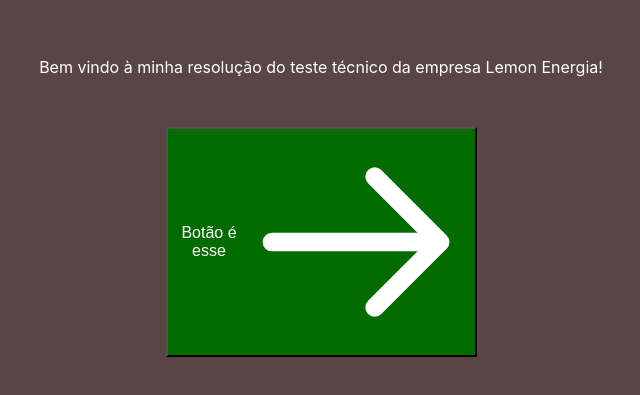
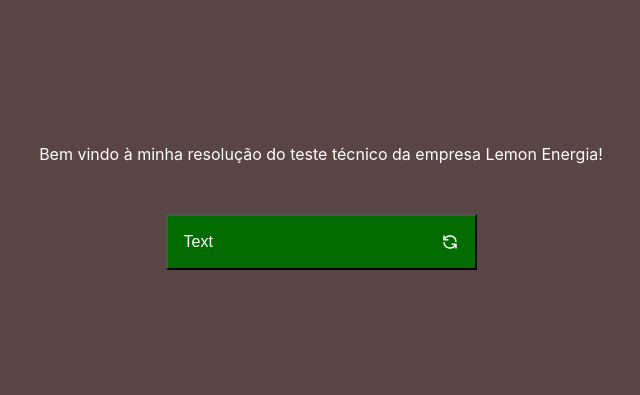
Before and after one commit to joaodslourenco/teste-lemon, a React (Create React App) app: page / in a window 1280 px wide. Shown: the part 193-588 px from the top of the page, without its empty margins (319-959 px from the left). Built offline with nearby package versions, Linux system fonts and the light colour scheme.

Commit message:
color, icon and disabled props ok

```diff
--- a/src/components/Button.jsx
+++ b/src/components/Button.jsx
@@ -4,7 +4,7 @@
   return (
     <Botao color={props.color} icon={props.icon} disabled={props.disabled}>
       {props.children}
-      {props.icon}
+      <Icon>{props.children ? props.icon : null}</Icon>
     </Botao>
   )
 }
@@ -17,9 +17,13 @@
   height: inherit;
   width: inherit;
   font-size: 16px;
+  padding: 16px;
   align-items: center;
-  justify-content: ${props => (props.icon ? 'space-around' : 'center')};
-  color: ${props => (props.color == 'primary' ? '#fff' : '#000')};
+  justify-content: ${props => (props.icon ? 'space-between' : 'center')};
+  color: ${props =>
+    props.color == 'primary' || (props.color == 'secondary' && props.disabled)
+      ? '#fff'
+      : '#000'};
   cursor: ${props => (props.disabled ? 'not-allowed' : 'pointer')};
   background-color: ${props =>
     (props.color == 'primary' && props.disabled ? '#B7D0B6' : null) ||
@@ -41,3 +45,8 @@
       (props.color == 'secondary' && '#DCAC0D')};
   }
 `
+
+const Icon = styled.i`
+  height: 18px;
+  width: 18px; ;
+`
--- a/src/components/Homepage.jsx
+++ b/src/components/Homepage.jsx
@@ -8,9 +8,11 @@
       <p>
         Bem vindo à minha resolução do teste técnico da empresa Lemon Energia!
       </p>
+      {/* Container voltado para a demonstração da adaptação do tamanho do componente Button */}
       <Container>
-        <Button color="primary" icon={arrowRight}>
-          Botão é esse
+        {/* O componente Button pode receber três props: color('primary','secondary'); icon(arrowRight, check, refresh); disabled(boolean) */}
+        <Button color="primary" icon={refresh}>
+          Text
         </Button>
       </Container>
     </Background>
@@ -28,6 +30,6 @@
 `
 /* hipótese em que o componente Button é inserido em uma div com tamanho maior*/
 const Container = styled.div`
-  /* width: 700px;
-  height: 300px; */
+  /* width: 450px;
+  height: 150px; */
 `
```
